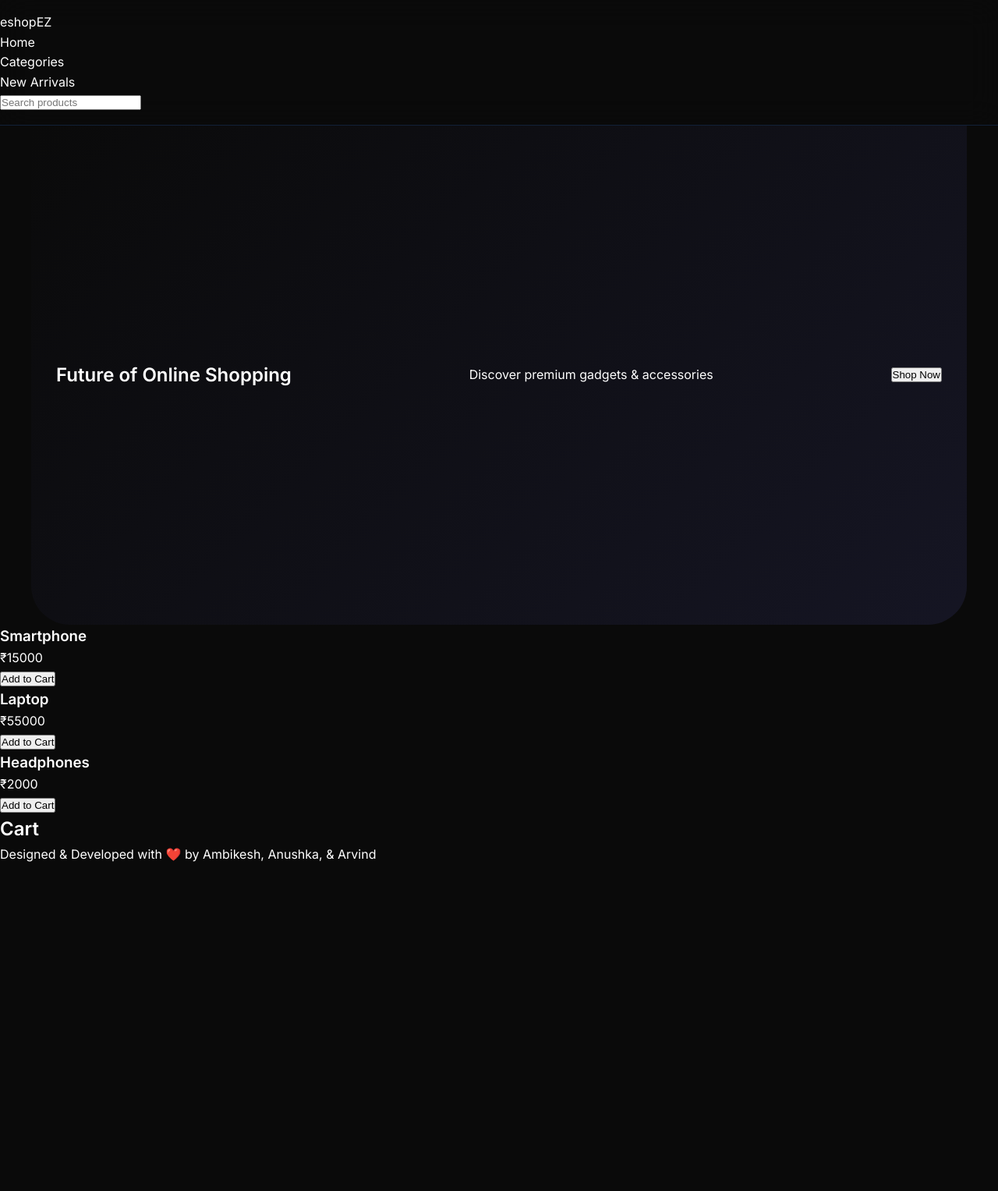
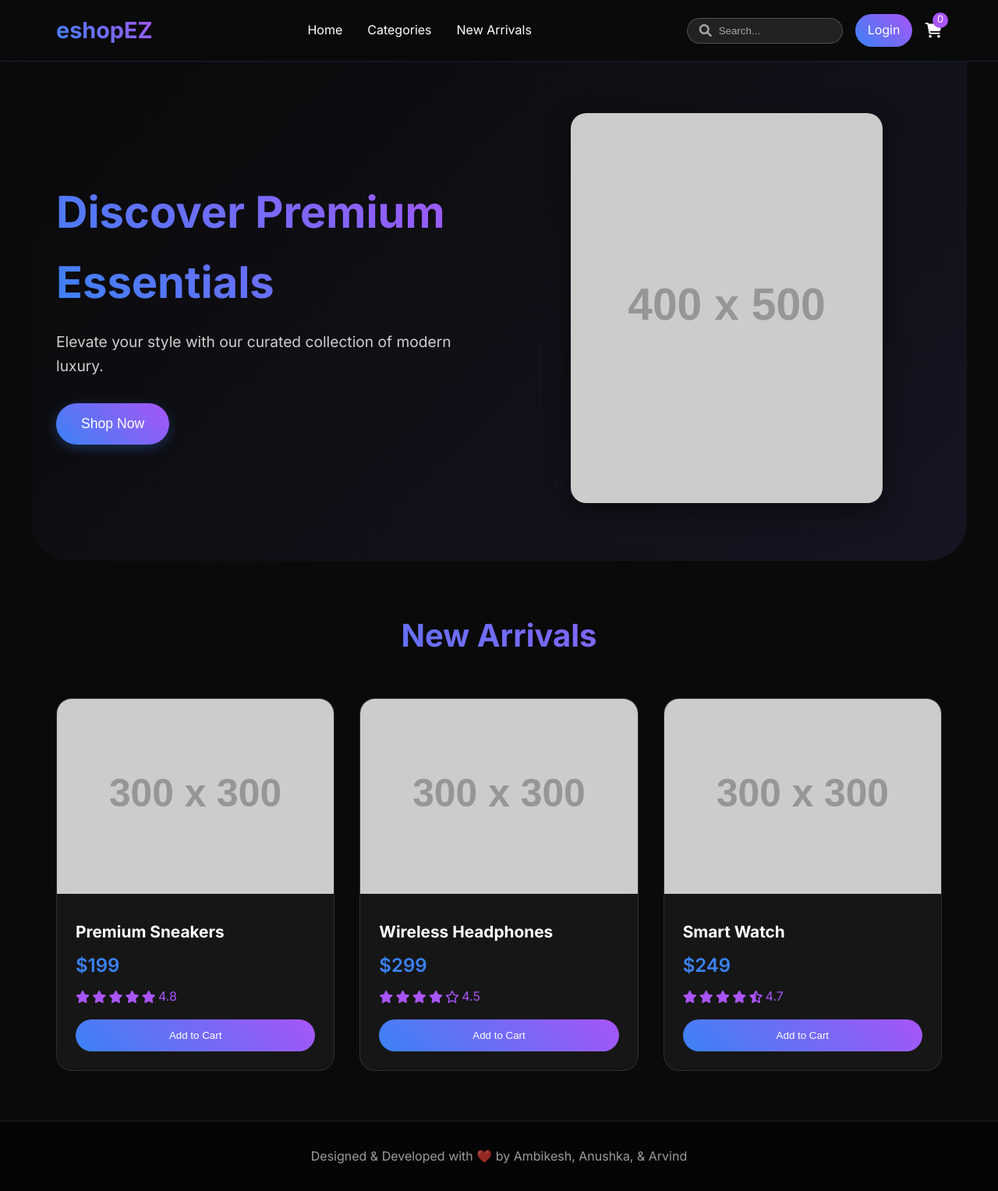
Before and after one commit to ambikesh587036/-shopEZ--mern-project, a plain HTML site: page frontend/index.html in a window 1280 px wide. Shown: the whole page at 78% size. Before the commit the page ends 1108 px from the top, so only its background shows below. Drawn offline with Linux system fonts and the light colour scheme; placeholder pictures from the web are drawn by us.

Commit message:
Update index.html

```diff
--- a/frontend/index.html
+++ b/frontend/index.html
@@ -1,97 +1,132 @@
+<!-- index.html -->
 <!DOCTYPE html>
 <html lang="en">
-
 <head>
-
     <meta charset="UTF-8">
     <meta name="viewport" content="width=device-width, initial-scale=1.0">
-
-<title>eshopEZ</title>
-
+    <title>eshopEZ - Premium E-Commerce</title>
     <link rel="stylesheet" href="style.css">
-
-<link href="https://fonts.googleapis.com/css2?family=Inter:wght@300;400;600&display=swap" rel="stylesheet">
-
+    <link href="https://fonts.googleapis.com/css2?family=Inter:wght@300;400;500;600;700&display=swap" rel="stylesheet">
+    <link rel="stylesheet" href="https://cdnjs.cloudflare.com/ajax/libs/font-awesome/6.0.0/css/all.min.css">
 </head>
-
 <body>
-
+    <!-- Navigation -->
     <nav class="navbar">
-
-<div class="logo">eshopEZ</div>
-
-<ul>
-
-<li>Home</li>
-<li>Categories</li>
-<li>New Arrivals</li>
-
+        <div class="nav-container">
+            <div class="logo">
+                <h1 class="logo-text">eshopEZ</h1>
+            </div>
+            <ul class="nav-links">
+                <li><a href="#home">Home</a></li>
+                <li><a href="#categories">Categories</a></li>
+                <li><a href="#new-arrivals">New Arrivals</a></li>
             </ul>
-
-<input class="search" placeholder="Search products">
-
+            <div class="nav-right">
+                <div class="search-bar">
+                    <input type="text" placeholder="Search...">
+                    <i class="fas fa-search"></i>
+                </div>
+                <a href="login.html" class="login-btn">Login</a>
+                <div class="cart-icon" id="cart-toggle">
+                    <i class="fas fa-shopping-cart"></i>
+                    <span class="cart-count">0</span>
+                </div>
+            </div>
+        </div>
     </nav>
 
-
-<section class="hero">
-
-<h1>Future of Online Shopping</h1>
-
-<p>Discover premium gadgets & accessories</p>
-
-<button class="cta">Shop Now</button>
-
+    <!-- Hero Section -->
+    <section id="home" class="hero">
+        <div class="hero-content">
+            <h1 class="hero-title">Discover Premium Essentials</h1>
+            <p class="hero-subtitle">Elevate your style with our curated collection of modern luxury.</p>
+            <button class="shop-now-btn">Shop Now</button>
+        </div>
+        <div class="hero-product-showcase">
+            <!-- Placeholder for 3D product; in real, use Three.js or CSS 3D -->
+            <div class="product-3d-placeholder">
+                <img src="https://via.placeholder.com/400x500?text=Premium+Product" alt="Featured Product" class="product-img">
+            </div>
+        </div>
     </section>
 
+    <!-- Product Grid -->
+    <section id="new-arrivals" class="product-section">
+        <h2 class="section-title">New Arrivals</h2>
+        <div class="product-grid">
+            <div class="product-card">
+                <img src="https://via.placeholder.com/300x300?text=Product+1" alt="Product 1" class="product-image">
+                <div class="product-info">
+                    <h3>Premium Sneakers</h3>
+                    <div class="price">$199</div>
+                    <div class="ratings">
+                        <i class="fas fa-star"></i>
+                        <i class="fas fa-star"></i>
+                        <i class="fas fa-star"></i>
+                        <i class="fas fa-star"></i>
+                        <i class="fas fa-star"></i>
+                        <span>4.8</span>
+                    </div>
+                    <button class="add-to-cart" data-product="Premium Sneakers">Add to Cart</button>
+                </div>
+            </div>
+            <!-- Repeat for more products -->
+            <div class="product-card">
+                <img src="https://via.placeholder.com/300x300?text=Product+2" alt="Product 2" class="product-image">
+                <div class="product-info">
+                    <h3>Wireless Headphones</h3>
+                    <div class="price">$299</div>
+                    <div class="ratings">
+                        <i class="fas fa-star"></i><i class="fas fa-star"></i><i class="fas fa-star"></i><i class="fas fa-star"></i><i class="far fa-star"></i>
+                        <span>4.5</span>
+                    </div>
+                    <button class="add-to-cart" data-product="Wireless Headphones">Add to Cart</button>
+                </div>
+            </div>
+            <div class="product-card">
+                <img src="https://via.placeholder.com/300x300?text=Product+3" alt="Product 3" class="product-image">
+                <div class="product-info">
+                    <h3>Smart Watch</h3>
+                    <div class="price">$249</div>
+                    <div class="ratings">
+                        <i class="fas fa-star"></i><i class="fas fa-star"></i><i class="fas fa-star"></i><i class="fas fa-star"></i><i class="fas fa-star-half-alt"></i>
+                        <span>4.7</span>
+                    </div>
+                    <button class="add-to-cart" data-product="Smart Watch">Add to Cart</button>
+                </div>
+            </div>
+        </div>
+    </section>
 
-<section class="products">
-
-<div class="card">
-
-<h3>Smartphone</h3>
-<p>₹15000</p>
-<button onclick="addToCart('Smartphone')">Add to Cart</button>
-
+    <!-- Mini Cart Sidebar -->
+    <div class="mini-cart" id="mini-cart">
+        <div class="cart-header">
+            <h3>Shopping Cart</h3>
+            <button class="close-cart" id="close-cart">&times;</button>
+        </div>
+        <div class="cart-items">
+            <!-- Items added dynamically -->
+        </div>
+        <div class="cart-footer">
+            <button class="checkout-btn">Checkout</button>
+        </div>
     </div>
 
-
-<div class="card">
-
-<h3>Laptop</h3>
-<p>₹55000</p>
-<button onclick="addToCart('Laptop')">Add to Cart</button>
-
+    <!-- Quick View Modal -->
+    <div class="modal" id="quick-view-modal">
+        <div class="modal-content">
+            <span class="close-modal" id="close-modal">&times;</span>
+            <div class="modal-body">
+                <!-- Dynamic content -->
+            </div>
+        </div>
     </div>
 
-
-<div class="card">
-
-<h3>Headphones</h3>
-<p>₹2000</p>
-<button onclick="addToCart('Headphones')">Add to Cart</button>
-
-</div>
-
-</section>
-
-
-<div class="cart">
-
-<h2>Cart</h2>
-
-<ul id="cart-items"></ul>
-
-</div>
-
-
-<footer>
-
+    <!-- Footer -->
+    <footer class="footer">
         <p>Designed & Developed with ❤️ by Ambikesh, Anushka, & Arvind</p>
-
     </footer>
 
     <script src="script.js"></script>
-
 </body>
-
 </html>
```
Lines whose indentation alone changed are shown as unchanged.
